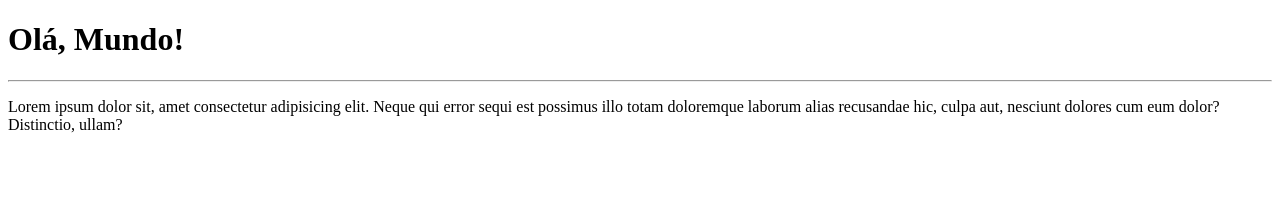
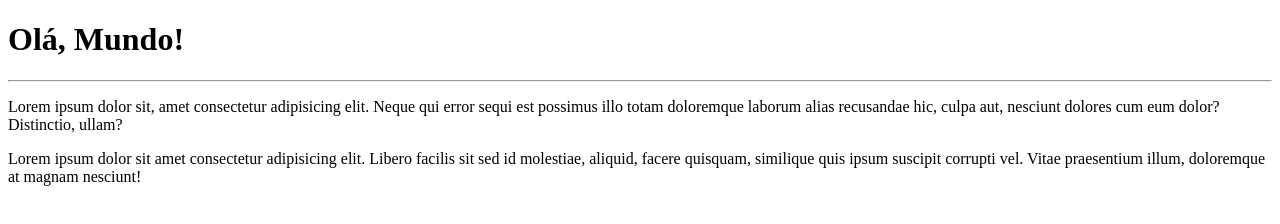
Before and after one commit to quelrodrigues/Hello-World, a plain HTML site: page site-exemplo/index.html in a window 1280 px wide. Drawn offline with Linux system fonts and the light colour scheme.

Commit message:
Adicionei um parágrafo

```diff
--- a/site-exemplo/index.html
+++ b/site-exemplo/index.html
@@ -9,5 +9,6 @@
    <h1>Olá, Mundo!</h1>
    <hr>
    <p>Lorem ipsum dolor sit, amet consectetur adipisicing elit. Neque qui error sequi est possimus illo totam doloremque laborum alias recusandae hic, culpa aut, nesciunt dolores cum eum dolor? Distinctio, ullam?</p>
+   <p>Lorem ipsum dolor sit amet consectetur adipisicing elit. Libero facilis sit sed id molestiae, aliquid, facere quisquam, similique quis ipsum suscipit corrupti vel. Vitae praesentium illum, doloremque at magnam nesciunt!</p>
 </body>
 </html>
```
